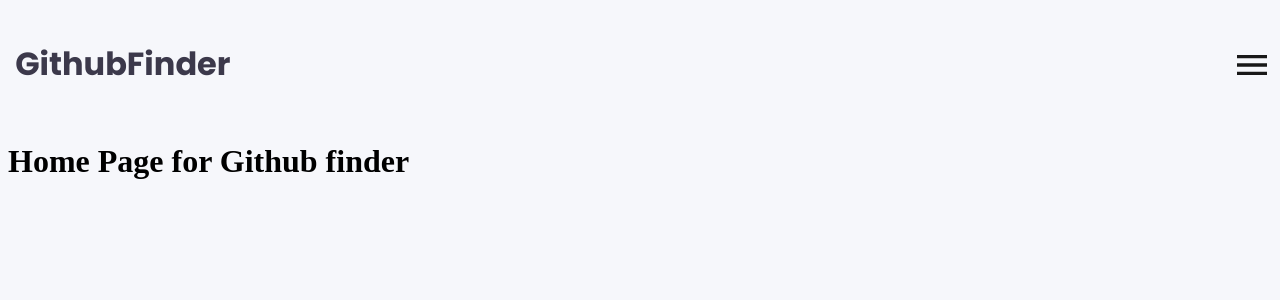
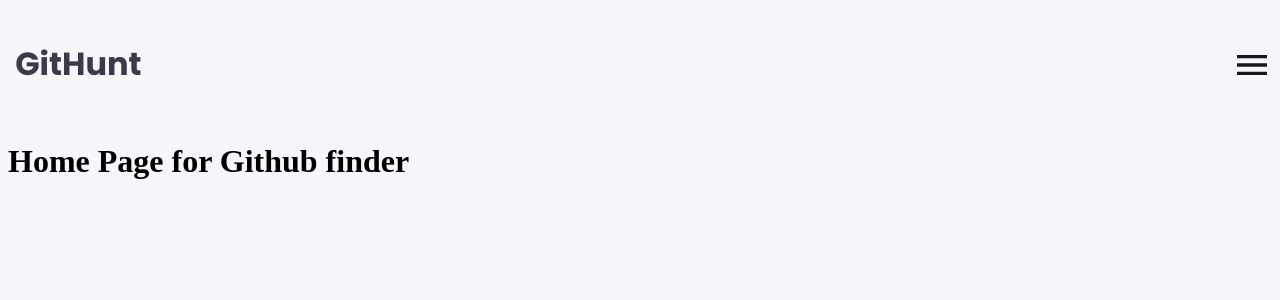
Before and after one commit to AshikMoosa/GitHunt, a React (Create React App) app: page / in a window 1280 px wide. Shown: the top 300 px of the page. Built offline with nearby package versions, Linux system fonts and the light colour scheme.

Commit message:
made changes to tilte

```diff
--- a/public/index.html
+++ b/public/index.html
@@ -11,7 +11,7 @@
     />
     <link rel="apple-touch-icon" href="%PUBLIC_URL%/logo192.png" />
     <link rel="manifest" href="%PUBLIC_URL%/manifest.json" />
-    <title>Github Jobs</title>
+    <title>GitHunt</title>
   </head>
   <body>
     <noscript>You need to enable JavaScript to run this app.</noscript>
--- a/src/components/layout/Navbar.js
+++ b/src/components/layout/Navbar.js
@@ -10,7 +10,7 @@
     this.handleClick = this.handleClick.bind(this);
   }
   static defaultProps = {
-    title: "GithubFinder",
+    title: "GitHunt",
   };
   handleClick() {
     this.setState((prevState) => ({
```
